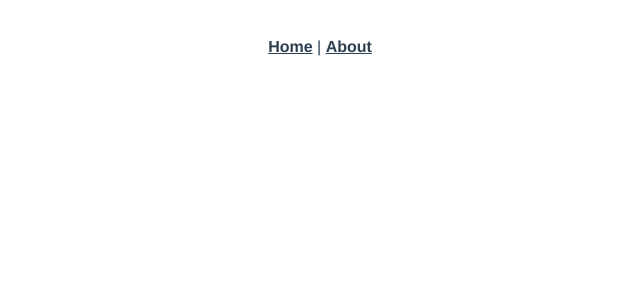
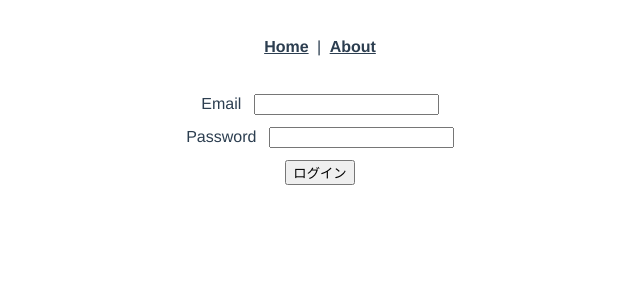
Before and after one commit to utouto97/taskan, a Vue app: page /signin in a window 1280 px wide. Before the commit this address had no page. Shown: the top 300 px of the page, without its empty margins (320-960 px from the left). Built offline with nearby package versions, Linux system fonts and the light colour scheme.

Commit message:
ログインを実装 with firebase auth

```diff
--- a/src/router/index.js
+++ b/src/router/index.js
@@ -16,6 +16,11 @@ const routes = [
     component: () =>
       import(/* webpackChunkName: "about" */ "../views/About.vue"),
   },
+  {
+    path: "/signin",
+    name: "Signin",
+    component: () => import("@/views/Signin.vue"),
+  },
 ];
 
 const router = createRouter({
--- /dev/null
+++ b/src/views/Signin.vue
@@ -0,0 +1,56 @@
+<template>
+  <form @submit.prevent>
+    <div>
+      <label for="email">Email </label>
+      <input type="text" id="email" v-model="email" />
+    </div>
+    <div>
+      <label for="password">Password </label>
+      <input type="password" id="password" v-model="password" />
+    </div>
+    <div>
+      <button @click="signIn()">ログイン</button>
+    </div>
+  </form>
+</template>
+
+<script>
+import { ref } from "vue";
+import { getAuth, signInWithEmailAndPassword } from "firebase/auth";
+import { useRouter } from "vue-router";
+
+export default {
+  name: "Signin",
+  setup() {
+    const email = ref("");
+    const password = ref("");
+
+    const router = useRouter();
+
+    const signIn = () => {
+      console.log(email.value, password.value);
+      signInWithEmailAndPassword(getAuth(), email.value, password.value)
+        .then((userCredential) => {
+          const user = userCredential.user;
+          console.log("signin success: ", user);
+          router.push("/");
+        })
+        .catch((e) => {
+          console.log("signin error: ", e);
+        });
+    };
+
+    return {
+      email,
+      password,
+      signIn,
+    };
+  },
+};
+</script>
+
+<style>
+* {
+  margin: 4px;
+}
+</style>
```
